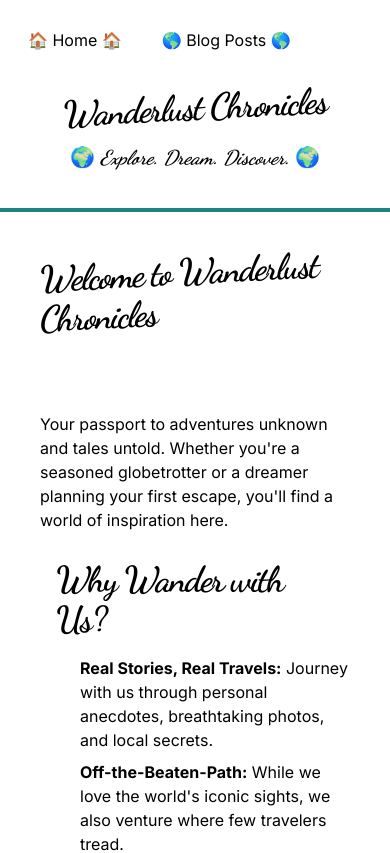
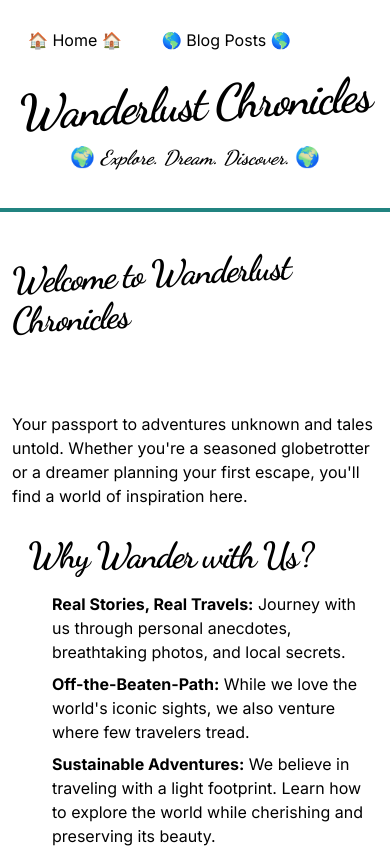
Before and after one commit to llogostevo/travel-blog, a Next.js app: page / in a window 390 px wide. Shown: the top 853 px of the page. Built offline with nearby package versions, Linux system fonts and the light colour scheme.

Commit message:
blog post page responsive

```diff
--- a/src/app/blog/[slug]/page.tsx
+++ b/src/app/blog/[slug]/page.tsx
@@ -1,6 +1,7 @@
 import { dancing_script } from "@/app/layout";
 import Image from "next/image";
 import { getPostBySlug, getPosts } from "@/lib/posts";
+import { compareDesc, format, parseISO } from 'date-fns'
 
 import { notFound } from "next/navigation";
 
@@ -42,20 +43,19 @@ export default function BlogPostPage({ params }: BlogPostParams) {
     if (!post) {
         notFound();
     }
-    console.log(post?.date)
+
 
     return (
-        <main>
-            <div className='px-20 border bg-[#fafef] shadow rounded-lg mb-10'>
-                <section className='mb-20'>
-
+        <main className="flex flex-col items-center	">
+            <div className=' sm:w-full md:w-1/1 lg:w-1/1 xl:w-1/2 px-3 md:px-20 flex flex-col justify-center items-center border bg-[#fafef] shadow rounded-lg mb-10'>
+                <section className='mt-10'>
                     <h1 className={`${dancing_script.className} text-4xl md:text-5xl font-bold -skew-y-3`} >{post?.title}</h1>
-                    <h2 className={`${dancing_script.className} text-2xl mt-2 font-bold -skew-y-3`} >{post?.date}</h2>
+                    <h2 className={`${dancing_script.className} text-2xl mt-2 font-bold -skew-y-3`} >{format(new Date(post?.date), 'dd-MM-yyyy')}</h2>
                 </section>
 
-                <section>
-                        <div className="prose blog-post"key={post.slug}>
-                            <div  dangerouslySetInnerHTML = {{__html: post.body.html}}></div>
+                <section className='mt-10'>
+                        <div className="blog-post" key={post.slug}>
+                            <div dangerouslySetInnerHTML = {{__html: post.body.html}}></div>
                         </div>
                 </section>
             </div>
--- a/src/app/blog/page.tsx
+++ b/src/app/blog/page.tsx
@@ -4,8 +4,8 @@ import Image from "next/image";
 import { getPosts, getCategories } from "@/lib/posts";
 
 // content layer imports
-import { compareDesc, format, parseISO } from 'date-fns'
 import { allPosts, Post } from 'contentlayer/generated'
+import { format } from "date-fns";
 
 
 export default function Blog() {
@@ -56,8 +56,9 @@ export default function Blog() {
                 {posts.map((post) => {
                     return (
                         <div key={post.slug} className="bg-white shadow-md hover:shadow-lg hover:cursor-pointer transform hover:scale-105 transition-transform duration-300 m-4 p-5 w-full sm:w-1/2 md:w-1/3 lg:w-1/4 xl:w-1/5">
-                            <Link className="flex flex-col items-center gap-10" href={`/blog/${post.slug}`}>
+                            <Link className="flex flex-col items-center gap-4" href={`/blog/${post.slug}`}>
                                 <h2 className={`${dancing_script.className} text-3xl font-bold`}>{`${post.title}`}</h2>
+                                <h2 className={`${dancing_script.className} text-sm font-bold -skew-y-3`} >{format(new Date(post?.date), 'dd-MM-yyyy')}</h2>
                                 <Image
                                     className="rounded"
                                     src={`/images/${post.title.charAt(0).toLowerCase() + post.title.slice(1)}.jpg`}
--- a/src/app/globals.css
+++ b/src/app/globals.css
@@ -1,27 +1,31 @@
 @tailwind base;
 @tailwind components;
 @tailwind utilities;
+@import url('https://fonts.googleapis.com/css2?family=Pacifico&display=swap');
 
 main {
-  @apply min-h-screen px-10;
+  @apply min-h-screen px-3 sm:px-10;
 }
 section {
   @apply mb-5;
 }
 
-blog-post {
-  @apply grid gap-4 items-center;
+.blog-post h1 {
+  @apply  text-xl -skew-y-3 mb-10 text-center;
+  font-family: 'Pacifico', cursive;
 }
 
-blog-post, h1 {
-  @apply text-2xl mt-2 -skew-y-3;
+.blog-post img {
+  @apply rounded-md h-[40vh] w-auto object-cover mx-auto my-auto mb-10;
 }
-blog-post, img {
-  @apply rounded-md h-[40vh] w-auto object-cover mx-auto my-auto;
+.blog-post h2 {
+  @apply text-xl ;
 }
-blog-post, h2 {
-  @apply text-xl mt-2;
+.blog-post p {
+  @apply ml-0 md:ml-10 mb-6 mt-6;
 }
+
+
 
 /* :root {
   --foreground-rgb: 0, 0, 0;
--- a/src/components/Header.tsx
+++ b/src/components/Header.tsx
@@ -14,7 +14,7 @@ export default function Header() {
             </ul>
         </nav>
         <div className="inline-block relative pb-2">
-            <h1 className={`${dancing_script.className} text-4xl md:text-8xl font-bold tracking-tighter -skew-y-3 `}>Wanderlust Chronicles</h1>
+            <h1 className={`${dancing_script.className} text-5xl md:text-8xl font-bold tracking-tighter -skew-y-3 `}>Wanderlust Chronicles</h1>
             <p className={`${dancing_script.className} text-xl md:text-2xl mt-4 mb-8 hover:cursor-pointer`}><Link href="/blog">🌍 <span className="italic"><strong>Explore. Dream. Discover.</strong></span> 🌍</Link></p>
             <div className="absolute inset-x-0 bottom-0 border-b-4 border-teal inline-block"></div>
         </div>
```
Also changed, not shown: posts/brussels.md (+3 -2 lines).
